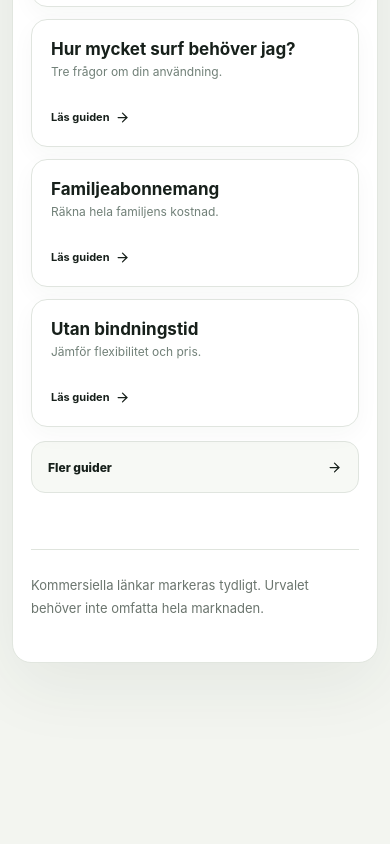
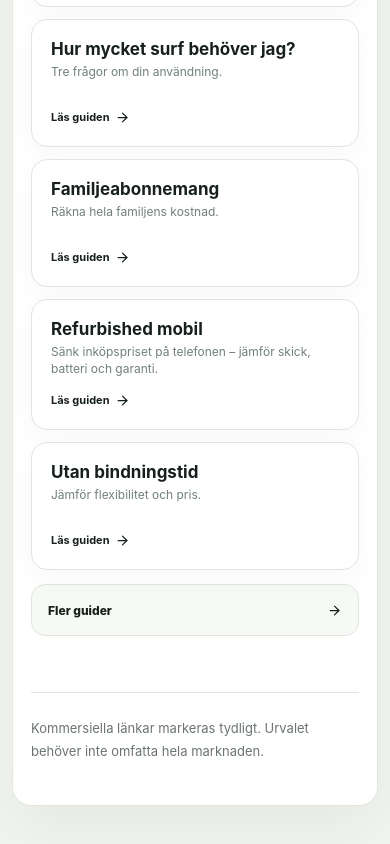
Before and after one commit to arvidlandin-cpu/sankkostnaden, a Next.js app: page /mobil in a window 390 px wide. Shown: the part 3310-4154 px from the top of the page. Before the commit the page ends 4097 px from the top, so only its background shows below. Built offline with nearby package versions, Linux system fonts and the light colour scheme.

Commit message:
Expose refurbished mobile category from mobile hub

```diff
--- a/pages/mobil.tsx
+++ b/pages/mobil.tsx
@@ -28,6 +28,7 @@ export default function Mobil(){
       {href:'/mobil/billigaste-mobilabonnemanget/',title:'Billigaste mobilabonnemanget',text:'Jämför verklig förstaårskostnad.'},
       {href:'/mobil/hur-mycket-surf-behover-jag/',title:'Hur mycket surf behöver jag?',text:'Tre frågor om din användning.'},
       {href:'/mobil/familjeabonnemang/',title:'Familjeabonnemang',text:'Räkna hela familjens kostnad.'},
+      {href:'/mobil/refurbished-mobil/',title:'Refurbished mobil',text:'Sänk inköpspriset på telefonen – jämför skick, batteri och garanti.'},
       {href:'/mobil/utan-bindningstid/',title:'Utan bindningstid',text:'Jämför flexibilitet och pris.'},
     ]}
     moreGuides={[
```
